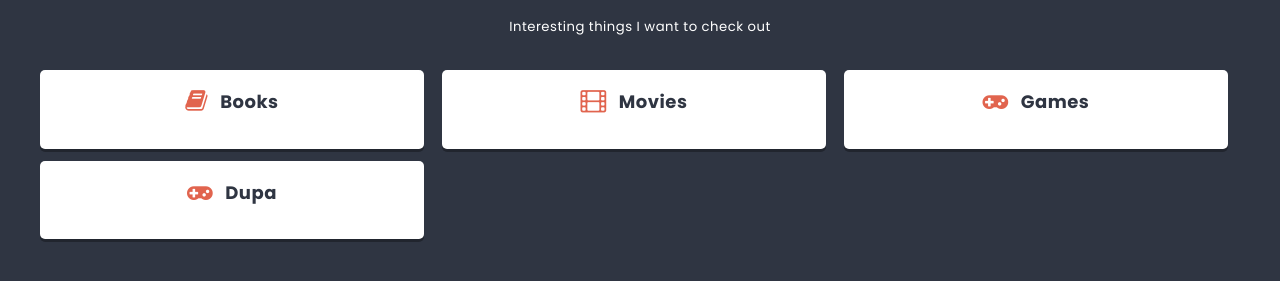
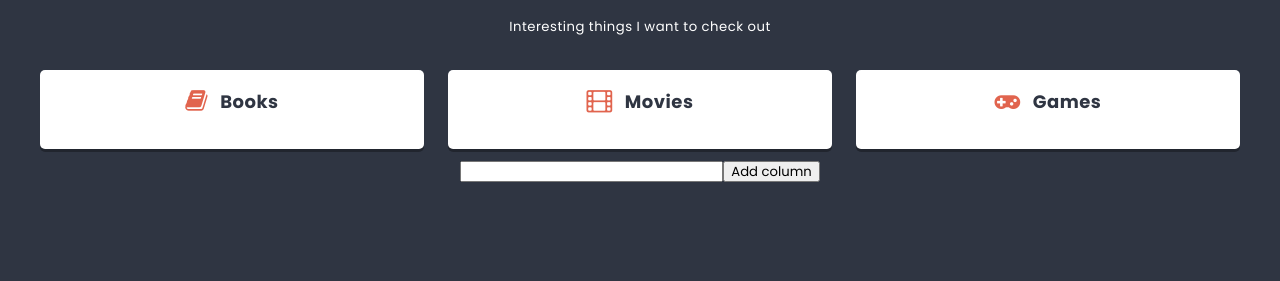
Before and after one commit to kubalanucha/React, a React (Create React App) app: page / in a window 1280 px wide. Shown: the part 471-752 px from the top of the page. Built offline with nearby package versions, Linux system fonts and the light colour scheme.

Commit message:
Add new column via input

```diff
--- a/package.json
+++ b/package.json
@@ -11,6 +11,7 @@
     "react-dom": "^18.2.0",
     "react-scripts": "5.0.1",
     "sass": "^1.57.1",
+    "shortid": "^2.2.16",
     "web-vitals": "^2.1.4"
   },
   "scripts": {
--- a/src/components/List/List.js
+++ b/src/components/List/List.js
@@ -1,13 +1,21 @@
 import styles from './List.module.scss';
 import Column from '../Column/Column';
+import { useState } from 'react';
+import { useEffect } from 'react';
+import shortid from 'shortid';
 
 const List = () => {
-  const columns = [
+  const [columns, setColumns] = useState([
     { id: 1, title: 'Books', icon: 'book' },
     { id: 2, title: 'Movies', icon: 'film' },
     { id: 3, title: 'Games', icon: 'gamepad' },
-    { id: 4, title: 'Dupa', icon: 'gamepad' },
-  ];
+  ]);
+  const handleSubmit = (e) => {
+    e.preventDefault();
+    setColumns([...columns, { id: shortid(), title: value }]);
+    setValue('');
+  };
+  const [value, setValue] = useState('');
   return (
     <div>
       <header className={styles.header}>
@@ -24,6 +32,15 @@
           <Column key={column.id} title={column.title} icon={column.icon} />
         ))}
       </section>
+
+      <form onSubmit={handleSubmit}>
+        <input
+          type='text'
+          value={value}
+          onChange={(e) => setValue(e.target.value)}
+        />
+        <button>Add column</button>
+      </form>
     </div>
   );
 };
```
Also changed, not shown: 1 other file (tests, documents, lock files or other folders).
